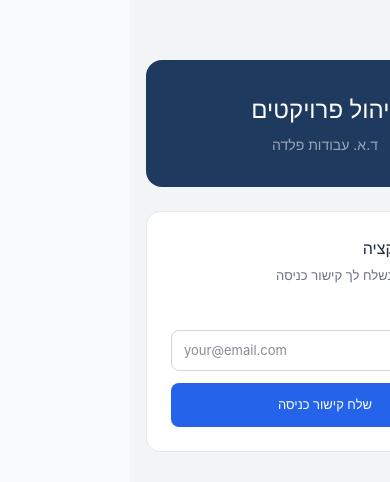
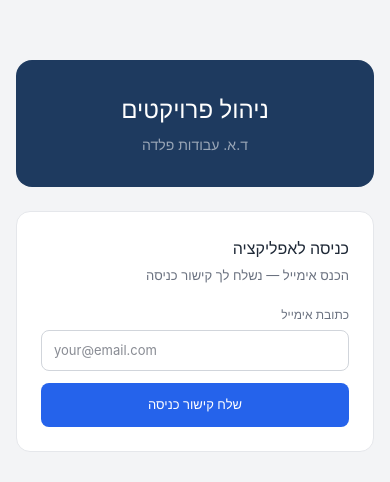
Before and after one commit to do190717/budgetpro, a Next.js app: page / in a window 390 px wide. Shown: the part 166-648 px from the top of the page. Built offline with nearby package versions, Linux system fonts and the light colour scheme; no server answers.

Commit message:
fix mobile overflow

```diff
--- a/src/app/globals.css
+++ b/src/app/globals.css
@@ -13,13 +13,17 @@
 /* RTL Support */
 html {
   direction: rtl;
+  overflow-x: hidden;
+  width: 100%;
 }
 
-/* Hebrew-friendly font stack */
 body {
   background: var(--background);
   color: var(--foreground);
   font-family: -apple-system, BlinkMacSystemFont, "Segoe UI", Roboto, "Helvetica Neue", Arial, "Noto Sans Hebrew", sans-serif;
+  overflow-x: hidden;
+  width: 100%;
+  min-width: 0;
 }
 
 /* Input direction fixes for RTL */
@@ -30,6 +34,12 @@ input[type="number"] {
 
 input[type="date"] {
   direction: ltr;
+}
+
+/* מניעת overflow אופקי */
+* {
+  box-sizing: border-box;
+  min-width: 0;
 }
 
 /* Custom scrollbar */
@@ -56,12 +66,10 @@ input[type="date"] {
     margin-bottom: 1.5rem;
   }
 
-  /* Smaller text on mobile */
   input, span, button {
     font-size: 13px !important;
   }
 
-  /* Tighter padding on mobile */
   .px-4 {
     padding-left: 0.75rem;
     padding-right: 0.75rem;
@@ -72,7 +80,6 @@ input[type="date"] {
     padding-bottom: 0.5rem;
   }
 
-  /* Table adjustments */
   table {
     font-size: 12px;
   }
@@ -80,4 +87,9 @@ input[type="date"] {
   th, td {
     padding: 0.5rem 0.25rem;
   }
+
+  /* שדות תאריך בכרטיסים — לא יוצאים מהמסך */
+  input[type="date"] {
+    max-width: 90px;
+  }
 }
--- a/src/app/layout.tsx
+++ b/src/app/layout.tsx
@@ -1,9 +1,16 @@
-import type { Metadata } from "next";
+import type { Metadata, Viewport } from "next";
 import "./globals.css";
 
 export const metadata: Metadata = {
   title: "ניהול תקציב פרויקטים",
   description: "אפליקציה לניהול תקציב פרויקטים, ניכויים ומעשרות",
+};
+
+export const viewport: Viewport = {
+  width: 'device-width',
+  initialScale: 1,
+  maximumScale: 1,
+  userScalable: false,
 };
 
 export default function RootLayout({
@@ -12,8 +19,8 @@ export default function RootLayout({
   children: React.ReactNode;
 }>) {
   return (
-    <html lang="he" dir="rtl">
-      <body className="min-h-screen bg-gray-50 font-sans antialiased">
+    <html lang="he" dir="rtl" style={{ overflowX: 'hidden' }}>
+      <body className="min-h-screen bg-gray-50 font-sans antialiased" style={{ overflowX: 'hidden', width: '100%' }}>
         {children}
       </body>
     </html>
```
